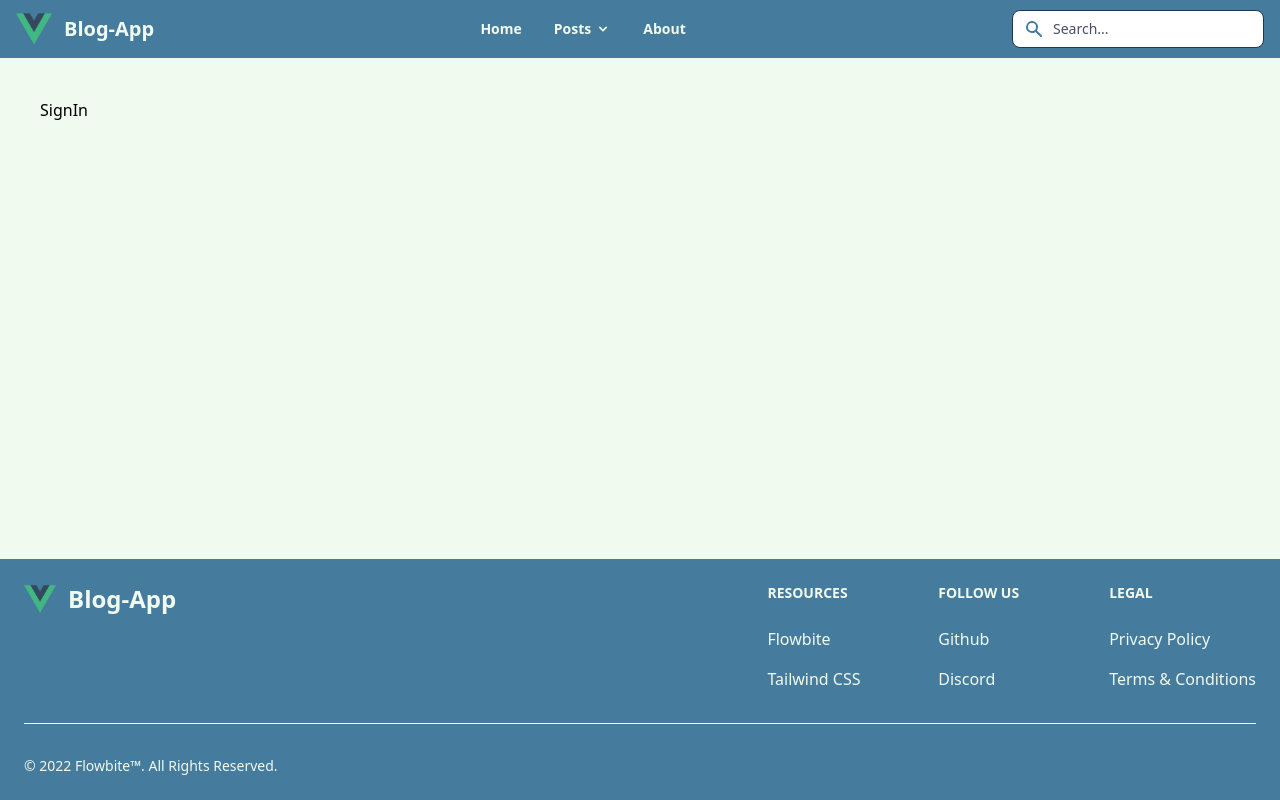
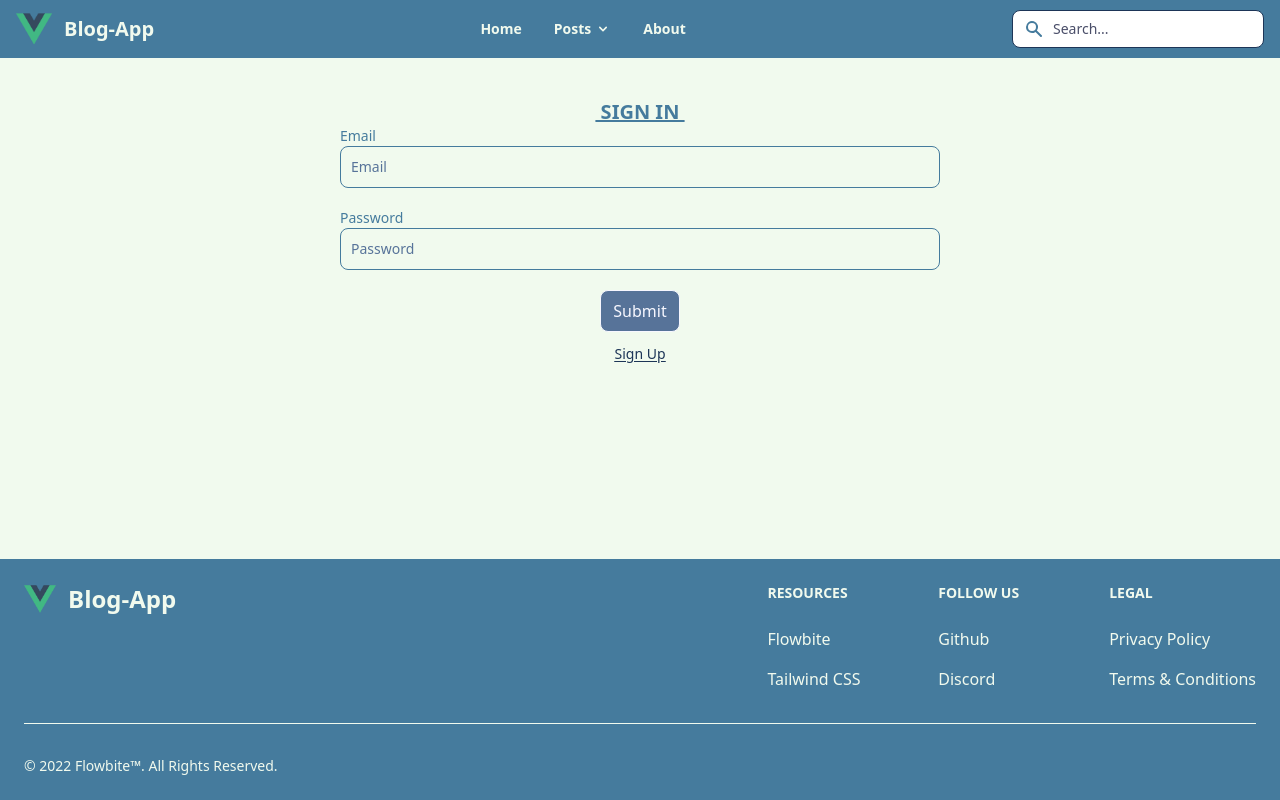
Before and after one commit to senfurkan92/vue3-blog-app, a Vue app: page /signin in a window 1280 px wide. Built offline with nearby package versions, Linux system fonts and the light colour scheme; what vue-sweetalert2 would draw is missing.

Commit message:
user module and sigup

```diff
--- /dev/null
+++ b/src/models/dtos.ts
@@ -0,0 +1,10 @@
+export interface SignUpDto {
+  email: string,
+  password: string,
+  repassword: string,
+}
+
+export interface SignInDto {
+  email: string,
+  password: string,
+}
--- /dev/null
+++ b/src/pages/admin/AppBlog.vue
@@ -0,0 +1,13 @@
+<template>
+  <div>
+    Blog
+  </div>
+</template>
+
+<script setup>
+
+</script>
+
+<style>
+
+</style>
--- a/src/pages/admin/AppSignIn.vue
+++ b/src/pages/admin/AppSignIn.vue
@@ -1,11 +1,90 @@
 <template>
   <div class="container mx-auto lg:p-10 md:p-5">
-      SignIn
+      <div class="grid grid-cols-4">
+        <div class=" md:col-start-2 md:col-span-2 col-span-4">
+          <div class="flex flex-col">
+            <div class="text-center">
+              <span class="text-sun-blue dark:text-moon-2
+                underline font-semibold text-xl uppercase">
+                &nbsp;Sign In&nbsp;
+              </span>
+            </div>
+            <div class="mb-3">
+              <AppInput
+              :placeholder="'Email'"
+              :label="'Email'"
+              :elementId="'email'"
+              :model="v$.email"
+              @onFocus="v$.email.$dirty = true"
+              @onInput="form.email = $event"
+            />
+            </div>
+            <div class="mb-3">
+              <AppInput
+                :placeholder="'Password'"
+                :label="'Password'"
+                :elementId="'password'"
+                :model="v$.password"
+                @onFocus="v$.password.$dirty = true"
+                @onInput="form.password = $event"
+              />
+            </div>
+            <div class="mb-3 text-center">
+              <AppButton
+                :content="'Submit'"
+                :deny="false"
+                :action="submit"
+              />
+            </div>
+            <div class="mb-3 text-center text-sm underline underline-offset-2
+              text-sun-navy dark:text-moon-2 hover:italic hover:font-semibold">
+              <router-link :to="{name:'signup'}">
+                Sign Up
+              </router-link>
+            </div>
+          </div>
+        </div>
+      </div>
   </div>
 </template>
 
 <script setup>
+import AppInput from '@/components/base/AppInput.vue';
+import AppButton from '@/components/base/AppButton.vue';
+import { reactive, inject } from 'vue';
+import { useVuelidate } from '@vuelidate/core';
+import {
+  email,
+  required,
+  helpers,
+} from '@vuelidate/validators';
 
+const swal = inject('$swal');
+
+const form = reactive({
+  email: '',
+  password: '',
+  repassword: '',
+});
+
+const rules = {
+  email: {
+    email: helpers.withMessage('Invalid email address', email),
+    required: helpers.withMessage('This field cannot be empty', required),
+  },
+  password: {
+    required: helpers.withMessage('This field cannot be empty', required),
+  },
+};
+
+const v$ = useVuelidate(rules, form);
+
+const submit = () => {
+  swal.fire('hello');
+  if (v$.value.$invalid) {
+    console.log('asd');
+  }
+};
 </script>
 
 <style>
--- a/src/pages/admin/AppSignUp.vue
+++ b/src/pages/admin/AppSignUp.vue
@@ -39,15 +39,18 @@
                 @onInput="form.repassword = $event"
               />
             </div>
-            <div class="mb-3">
+            <div class="mb-3 text-center">
               <AppButton
                 :content="'Submit'"
                 :deny="false"
                 :action="submit"
               />
             </div>
-            <div>
-              {{v$}}
+            <div class="mb-3 text-center text-sm underline underline-offset-2
+              text-sun-navy dark:text-moon-2 hover:italic hover:font-semibold">
+              <router-link :to="{name:'signin'}">
+                Sign In
+              </router-link>
             </div>
           </div>
         </div>
--- a/src/router/index.ts
+++ b/src/router/index.ts
@@ -50,6 +50,14 @@ const routes: Array<RouteRecordRaw> = [
     component: () => import('@/pages/admin/AppSignIn.vue'),
     name: 'signin',
   },
+  {
+    path: '/admin/blog',
+    component: () => import('@/pages/admin/AppBlog.vue'),
+    name: 'admin-blog',
+    meta: {
+      auth: true,
+    },
+  },
 ];
 
 const router = createRouter({
--- a/src/store/index.ts
+++ b/src/store/index.ts
@@ -0,0 +1,8 @@
+import { createStore } from 'vuex';
+import userModule from './modules/user';
+
+export default createStore({
+  modules: {
+    user: userModule,
+  },
+});
--- /dev/null
+++ b/src/store/modules/user.ts
@@ -0,0 +1,44 @@
+import { AxiosResponse } from 'axios';
+import axios from '../../helpers/axios-instance';
+import { SignInDto, SignUpDto } from '../../models/dtos';
+
+interface ActiveUser {
+  id: number,
+  createAt: Date,
+  updateAt: Date,
+  isActive: boolean,
+  emailConfirmed: boolean,
+  email: string
+}
+
+interface State {
+  activeUser?: ActiveUser,
+}
+
+export default {
+  state() {
+    return {
+      activeUser: null,
+    };
+  },
+  getters: {
+    isAuthenticated(state: State) {
+      return state.activeUser;
+    },
+  },
+  mutations: {
+    setActiveUser(state: State, payload: ActiveUser) {
+      state.activeUser = payload;
+    },
+  },
+  actions: {
+    async signUp({ commit } : any, payload: SignUpDto) : Promise<AxiosResponse<ActiveUser>> {
+      const resp = await axios.put('/user', payload);
+      if (resp.status === 201) {
+        commit('setActiveUser', resp.data);
+      }
+      return resp;
+    },
+  },
+  namespaced: true,
+};
```
Also changed, not shown: src/helpers/axios-instance.ts (renamed from src/helpers/axios-instance.js).
